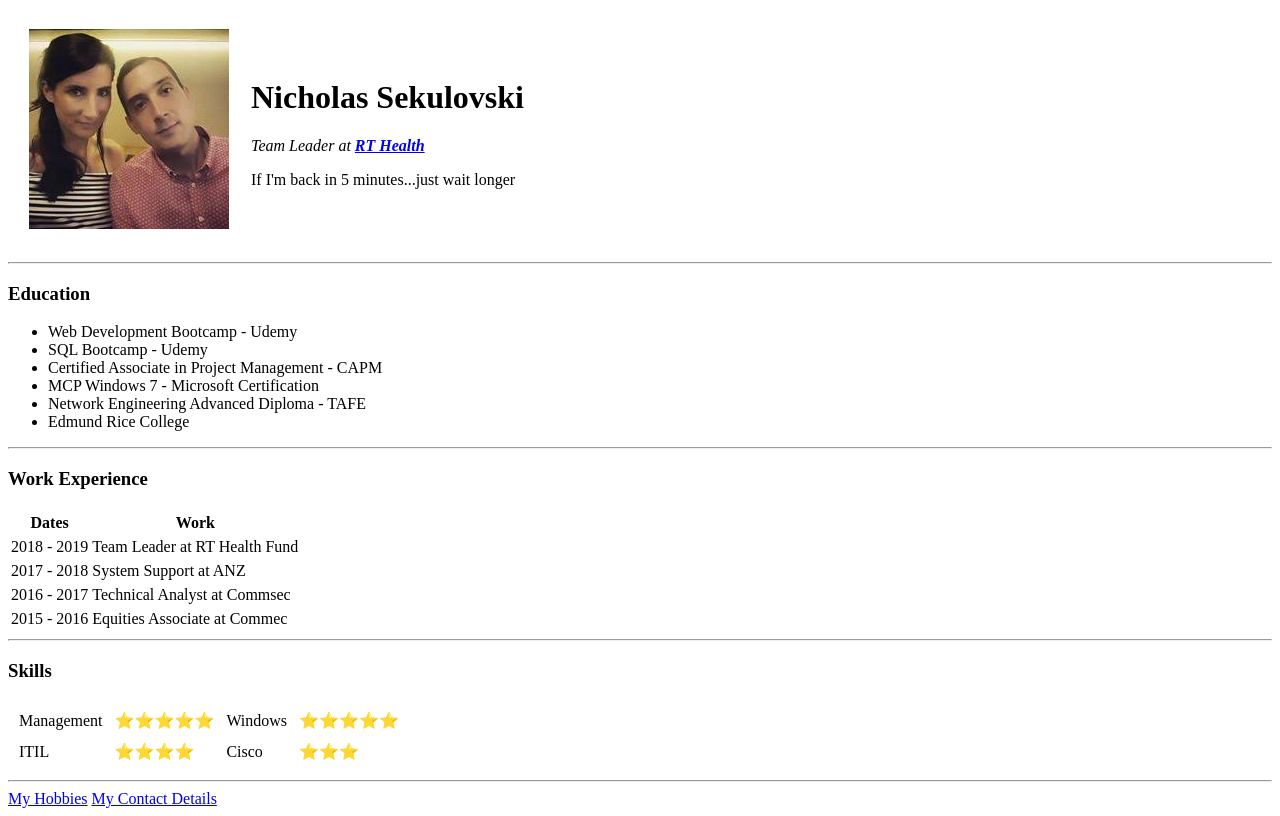
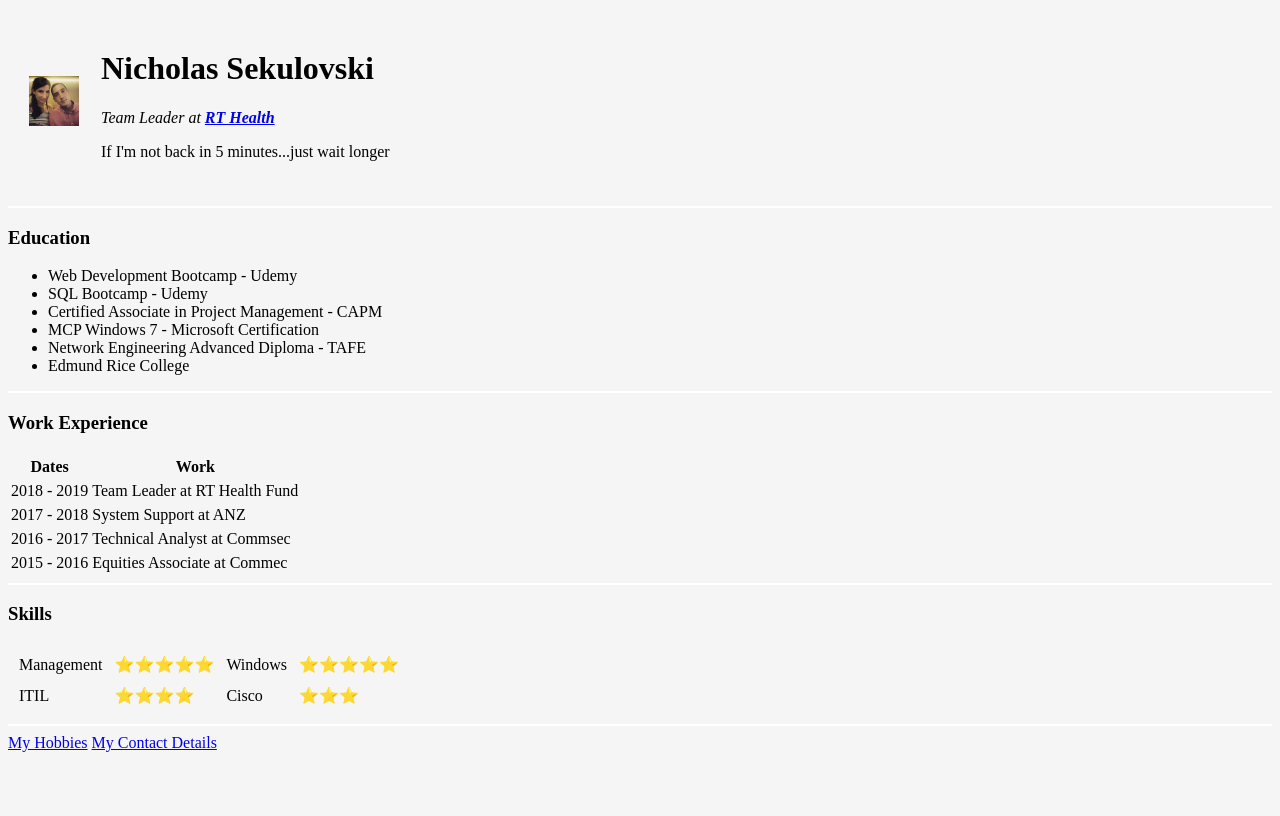
Before and after one commit to nikseka/CV, a plain HTML site: page index.html in a window 1280 px wide. Drawn offline with Linux system fonts and the light colour scheme.

Commit message:
Add files via upload

```diff
--- a/index.html
+++ b/index.html
@@ -4,6 +4,27 @@
 <head>
   <meta charset="utf-8">
   <title>Nicholas's Personal Site</title>
+
+<style>
+
+  body {
+    background-color: whitesmoke;
+  }
+
+  hr {
+    background-color: white;
+    border-style: none;
+    height: 2px;
+  }
+
+  img {
+
+    height: 50px;
+  }
+
+</style>
+
+
 </head>
 
 <body>
@@ -12,7 +33,7 @@
       <td><img src="Niks.jpg" alt="Nicholas Cycling Image" </img> </td> <td>
         <h1>Nicholas Sekulovski</h1>
         <p><em>Team Leader at <strong><a href="http://www.rthealthfund.com.au">RT Health</a></strong></em></p>
-        <p>If I'm back in 5 minutes...just wait longer</p>
+        <p>If I'm not back in 5 minutes...just wait longer</p>
       </td>
     </tr>
   </table>
```
